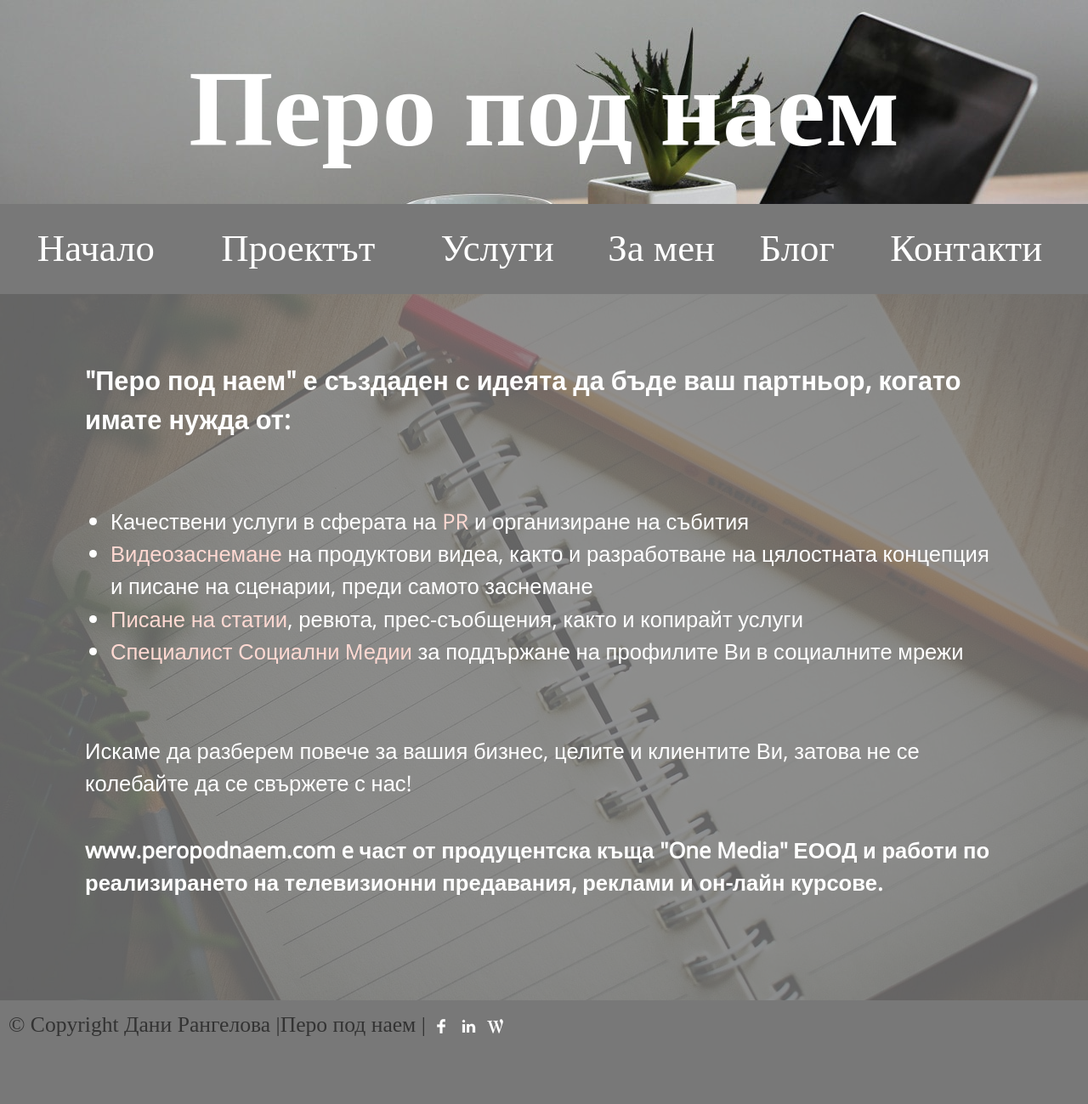
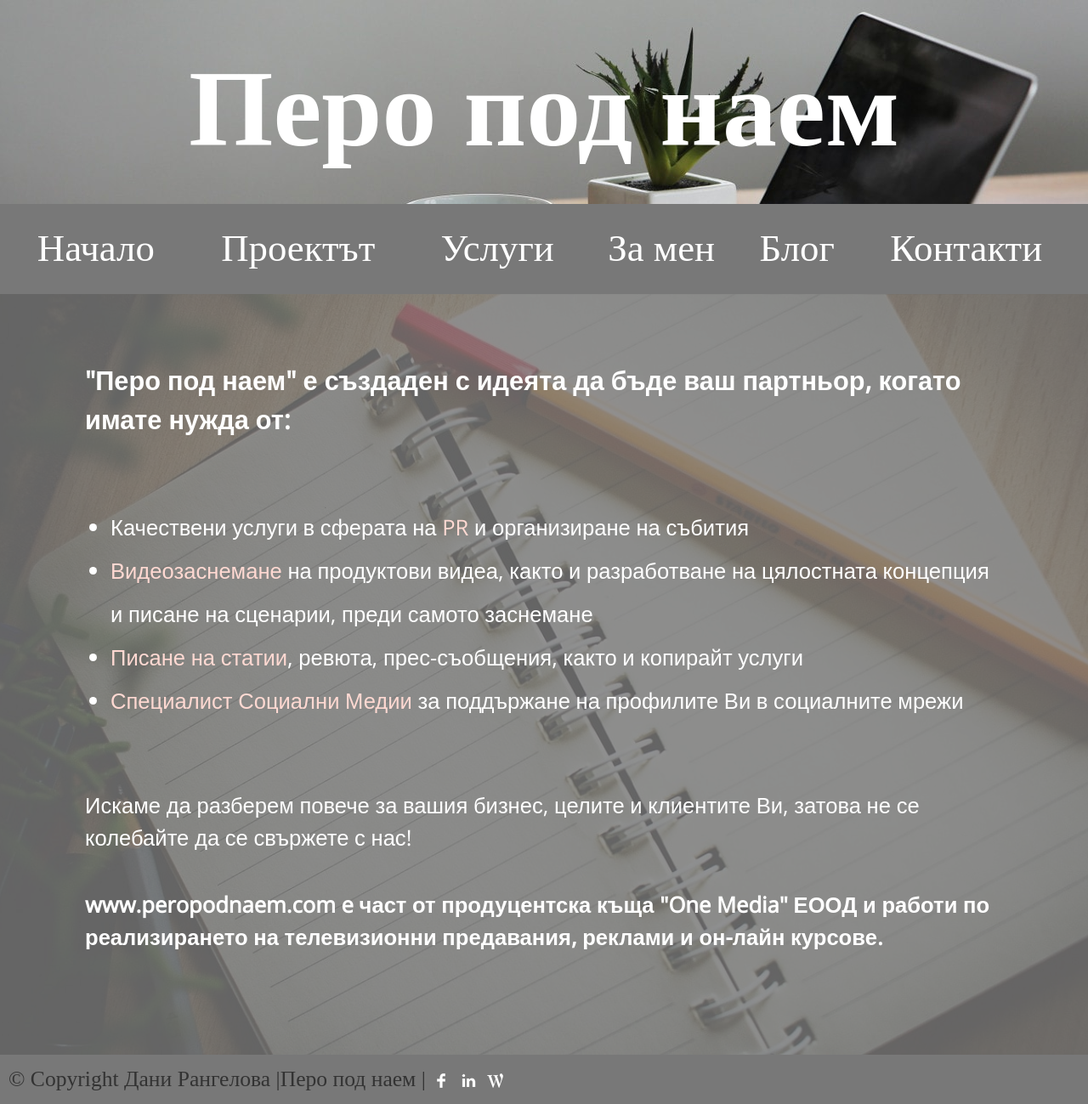
Before and after one commit to peropodnaem/peropodnaem.github.io, a Jekyll site: the page built from index.md, in a window 1280 px wide. Shown: the whole page at 85% size. Built offline with Jekyll 4.4.1, drawn with Linux system fonts in a browser that asks for light colours; some web fonts are replaced; before the commit the page ends 1235 px from its top, so only the background shows below that.

Commit message:
Update index.md

```diff
--- a/index.md
+++ b/index.md
@@ -8,7 +8,7 @@ style: |
 <br>
 <h4>"Перо под наем" е създаден с идеята да бъде ваш партньор, когато имате нужда от:</h4>
 <br>
-<ul>
+<ul style="line-height:200%;">
 <li>Качествени услуги в сферата на <a href="https://peropodnaem.com/услуги/пр-агенция-организиране-на-събития/">PR</a> и организиране на събития</li>
 <li><a href="https://peropodnaem.com/услуги/видеозаснемане/">Видеозаснемане</a> на продуктови видеа, както и разработване на цялостната концепция и писане на сценарии, преди самото заснемане</li>
 <li><a href="https://peropodnaem.com/услуги/писане-статии-сценарии/">Писане на статии</a>, ревюта, прес-съобщения, както и копирайт услуги</li>
```
